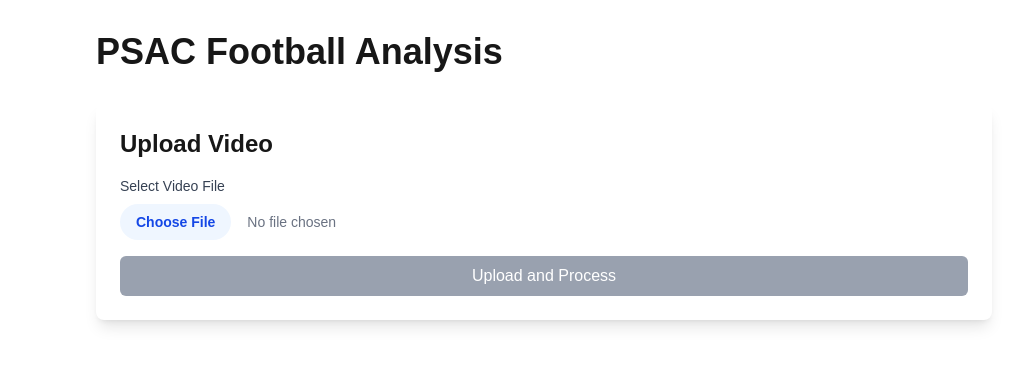
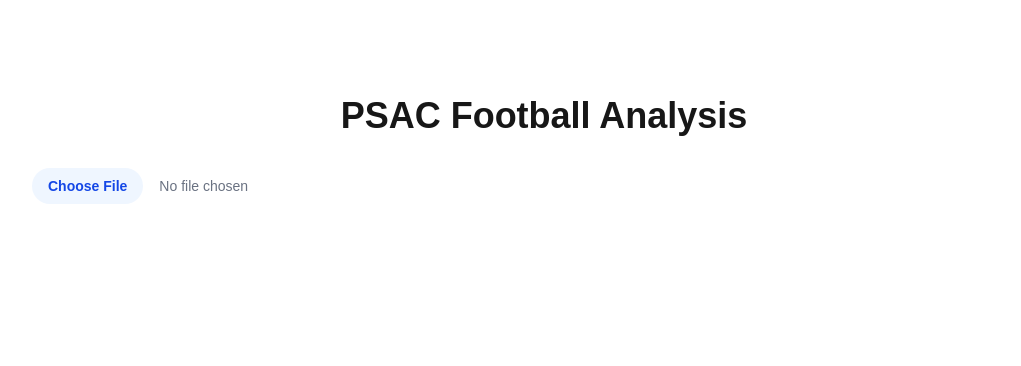
Before and after one commit to johnseibert19/PSAC-Football-Analysis, a Next.js app in the folder psac-football-analysis/: page / in a window 1280 px wide. Shown: the top 366 px of the page, without its empty margins (96-1117 px from the left). Built offline with nearby package versions, Linux system fonts and the light colour scheme.

Commit message:
changes made to frontend

```diff
--- a/psac-football-analysis/src/app/page.tsx
+++ b/psac-football-analysis/src/app/page.tsx
@@ -1,217 +1,174 @@
 'use client';
 
-import React, { useState, useEffect } from 'react';
+import React, { useState, useRef } from 'react';
+import { NextPage } from 'next';
 
 // API URL configuration
-const API_URL = process.env.NEXT_PUBLIC_FLASK_SERVER_URL || 'https://psacfootball-python-f58da7eeb938.herokuapp.com';
+const API_URL = process.env.NEXT_PUBLIC_FLASK_SERVER_URL || 'http://3.148.242.252:5000';
 
-export default function Home() {
-  const [selectedFile, setSelectedFile] = useState<File | null>(null);
-  const [processingProgress, setProcessingProgress] = useState(0);
-  const [statusMessage, setStatusMessage] = useState('');
-  const [isProcessing, setIsProcessing] = useState(false);
-  const [processedVideoUrl, setProcessedVideoUrl] = useState<string | null>(null);
-  const [error, setError] = useState<string | null>(null);
-  const [isUploading, setIsUploading] = useState(false);
-  const [retryCount, setRetryCount] = useState(0);
-  const MAX_RETRIES = 3;
+interface VideoProcessingState {
+  videoUrl: string | null;
+  error: string | null;
+  isProcessing: boolean;
+  progress: number;
+}
+
+const Home: NextPage = () => {
+  const [file, setFile] = useState<File | null>(null);
+  const [state, setState] = useState<VideoProcessingState>({
+    videoUrl: null,
+    error: null,
+    isProcessing: false,
+    progress: 0
+  });
+  const videoRef = useRef<HTMLVideoElement>(null);
 
   const handleFileChange = (e: React.ChangeEvent<HTMLInputElement>) => {
-    const file = e.target.files?.[0];
-    if (file) {
-      setSelectedFile(file);
-      setError(null);
-      setProcessedVideoUrl(null);
-      setRetryCount(0);
-    }
-  };
-
-  const startProcessing = async (taskId: string) => {
-    setIsProcessing(true);
-    setStatusMessage('Processing started...');
-
-    try {
-      // Start SSE connection for status updates with retry logic
-      const connectSSE = () => {
-        const eventSource = new EventSource(`${API_URL}/events/${taskId}`);
-
-        eventSource.onmessage = (event) => {
-          try {
-            const eventData = JSON.parse(event.data);
-            setStatusMessage(eventData.message);
-
-            if (eventData.progress !== undefined) {
-              setProcessingProgress(eventData.progress);
-            }
-
-            if (eventData.status === 'completed') {
-              eventSource.close();
-              setIsProcessing(false);
-              setIsUploading(false);
-              setProcessedVideoUrl(`${API_URL}/uploads/processed_${selectedFile?.name}`);
-            } else if (eventData.status === 'error') {
-              eventSource.close();
-              setIsProcessing(false);
-              setIsUploading(false);
-              setError(eventData.message || 'Processing failed');
-            }
-          } catch (err) {
-            console.error('Error parsing SSE message:', err);
-          }
-        };
-
-        eventSource.onerror = (error) => {
-          console.error('EventSource error:', error);
-          eventSource.close();
-
-          // Retry connection if we haven't exceeded max retries
-          if (retryCount < MAX_RETRIES) {
-            setRetryCount(prev => prev + 1);
-            setStatusMessage(`Connection lost. Retrying... (${retryCount + 1}/${MAX_RETRIES})`);
-            setTimeout(connectSSE, 2000); // Retry after 2 seconds
-          } else {
-            setIsProcessing(false);
-            setIsUploading(false);
-            setError('Connection error while processing video. Please try again.');
-          }
-        };
-      };
-
-      connectSSE();
-
-    } catch (err) {
-      console.error('Processing error:', err);
-      setError('Failed to start processing');
-      setIsProcessing(false);
-      setIsUploading(false);
+    const selectedFile = e.target.files?.[0];
+    if (selectedFile) {
+      setFile(selectedFile);
+      setState({
+        videoUrl: null,
+        error: null,
+        isProcessing: false,
+        progress: 0
+      });
     }
   };
 
   const handleUpload = async () => {
-    if (!selectedFile) {
-      setError('Please select a file first');
+    if (!file) {
+      setState(prev => ({ ...prev, error: 'Please select a file' }));
       return;
     }
 
-    setIsUploading(true);
-    setIsProcessing(false);
-    setError(null);
-    setProcessedVideoUrl(null);
-    setStatusMessage('Uploading file...');
+    setState(prev => ({ ...prev, isProcessing: true, error: null }));
 
     try {
       const formData = new FormData();
-      formData.append('file', selectedFile);
+      formData.append('file', file);
 
-      const response = await fetch(`${API_URL}/upload`, {
+      const uploadResponse = await fetch(`${API_URL}/upload`, {
         method: 'POST',
         body: formData,
       });
 
-      if (!response.ok) {
-        const errorData = await response.json();
-        throw new Error(errorData.error || 'Upload failed');
+      if (!uploadResponse.ok) {
+        throw new Error('Failed to upload file');
       }
 
-      const data = await response.json();
+      const uploadData = await uploadResponse.json();
+      const taskId = uploadData.task_id;
 
-      // Start processing in a separate step
-      await startProcessing(data.task_id);
+      const eventSource = new EventSource(`${API_URL}/events/${taskId}`);
 
-    } catch (err) {
-      console.error('Upload error:', err);
-      setError(err instanceof Error ? err.message : 'Upload failed');
-      setIsUploading(false);
-      setIsProcessing(false);
+      eventSource.onmessage = (event) => {
+        const data = JSON.parse(event.data);
+
+        switch (data.type) {
+          case 'progress':
+            setState(prev => ({ ...prev, progress: data.progress }));
+            break;
+          case 'complete':
+            eventSource.close();
+            setState(prev => ({
+              ...prev,
+              isProcessing: false,
+              videoUrl: `${API_URL}${data.video_url}`,
+              progress: 100
+            }));
+            break;
+          case 'error':
+            eventSource.close();
+            setState(prev => ({
+              ...prev,
+              isProcessing: false,
+              error: data.error
+            }));
+            break;
         }
       };
 
-  // Cleanup on component unmount
-  useEffect(() => {
-    return () => {
-      // Any cleanup needed
+      eventSource.onerror = () => {
+        eventSource.close();
+        setState(prev => ({
+          ...prev,
+          isProcessing: false,
+          error: 'Connection lost'
+        }));
       };
-  }, []);
+
+    } catch (error) {
+      setState(prev => ({
+        ...prev,
+        isProcessing: false,
+        error: error instanceof Error ? error.message : 'An error occurred'
+      }));
+    }
+  };
 
   return (
-    <main className="min-h-screen p-8">
-      <div className="max-w-4xl mx-auto">
-        <h1 className="text-4xl font-bold mb-8">PSAC Football Analysis</h1>
+    <main className="flex min-h-screen flex-col items-center justify-between p-24">
+      <div className="z-10 max-w-5xl w-full items-center justify-between font-mono text-sm">
+        <h1 className="text-4xl font-bold mb-8 text-center">PSAC Football Analysis</h1>
 
-        <div className="bg-white rounded-lg shadow-lg p-6 mb-8">
-          <h2 className="text-2xl font-semibold mb-4">Upload Video</h2>
-
-          <div className="space-y-4">
-            <div>
-              <label className="block text-sm font-medium text-gray-700 mb-2">
-                Select Video File
-              </label>
+        <div className="mb-8">
           <input
             type="file"
+            onChange={handleFileChange}
             accept="video/*"
-                onChange={handleFileChange}
             className="block w-full text-sm text-gray-500
               file:mr-4 file:py-2 file:px-4
               file:rounded-full file:border-0
               file:text-sm file:font-semibold
               file:bg-blue-50 file:text-blue-700
               hover:file:bg-blue-100"
-                disabled={isUploading || isProcessing}
           />
+          {file && (
+            <button
+              onClick={handleUpload}
+              disabled={state.isProcessing}
+              className="mt-4 px-4 py-2 bg-blue-500 text-white rounded hover:bg-blue-600 disabled:bg-gray-400"
+            >
+              {state.isProcessing ? 'Processing...' : 'Upload'}
+            </button>
+          )}
         </div>
 
-            {selectedFile && (
-              <div className="text-sm text-gray-600">
-                Selected file: {selectedFile.name}
+        {state.error && (
+          <div className="bg-red-100 border border-red-400 text-red-700 px-4 py-3 rounded relative mb-4">
+            {state.error}
           </div>
         )}
 
-            <button
-              onClick={handleUpload}
-              disabled={!selectedFile || isUploading || isProcessing}
-              className={`w-full py-2 px-4 rounded-md text-white font-medium
-                ${!selectedFile || isUploading || isProcessing
-                  ? 'bg-gray-400 cursor-not-allowed'
-                  : 'bg-blue-600 hover:bg-blue-700'}`}
-            >
-              {isUploading ? 'Uploading...' : isProcessing ? 'Processing...' : 'Upload and Process'}
-            </button>
-
-            {isProcessing && (
-              <div className="mt-4">
+        {state.isProcessing && (
+          <div className="mb-4">
+            <p className="text-gray-700">Processing video... {state.progress}%</p>
             <div className="w-full bg-gray-200 rounded-full h-2.5">
               <div
                 className="bg-blue-600 h-2.5 rounded-full transition-all duration-300"
-                    style={{ width: `${processingProgress}%` }}
+                style={{ width: `${state.progress}%` }}
               ></div>
-                </div>
-                <div className="text-sm text-gray-600 mt-2">
-                  {statusMessage}
             </div>
           </div>
         )}
 
-            {error && (
-              <div className="mt-4 p-4 bg-red-50 text-red-700 rounded-md">
-                {error}
-              </div>
-            )}
-
-            {processedVideoUrl && (
-              <div className="mt-4">
-                <h3 className="text-lg font-semibold mb-2">Processed Video</h3>
+        {state.videoUrl && (
+          <div className="mt-8">
+            <h2 className="text-2xl font-bold mb-4">Processed Video</h2>
             <video
+              ref={videoRef}
               controls
-                  className="w-full rounded-lg shadow-md"
-                  src={processedVideoUrl}
+              className="w-full rounded-lg shadow-lg"
+              src={state.videoUrl}
             >
               Your browser does not support the video tag.
             </video>
           </div>
         )}
       </div>
-        </div>
-      </div>
     </main>
   );
 }
+
+export default Home;
```
Lines whose indentation alone changed are shown as unchanged.
